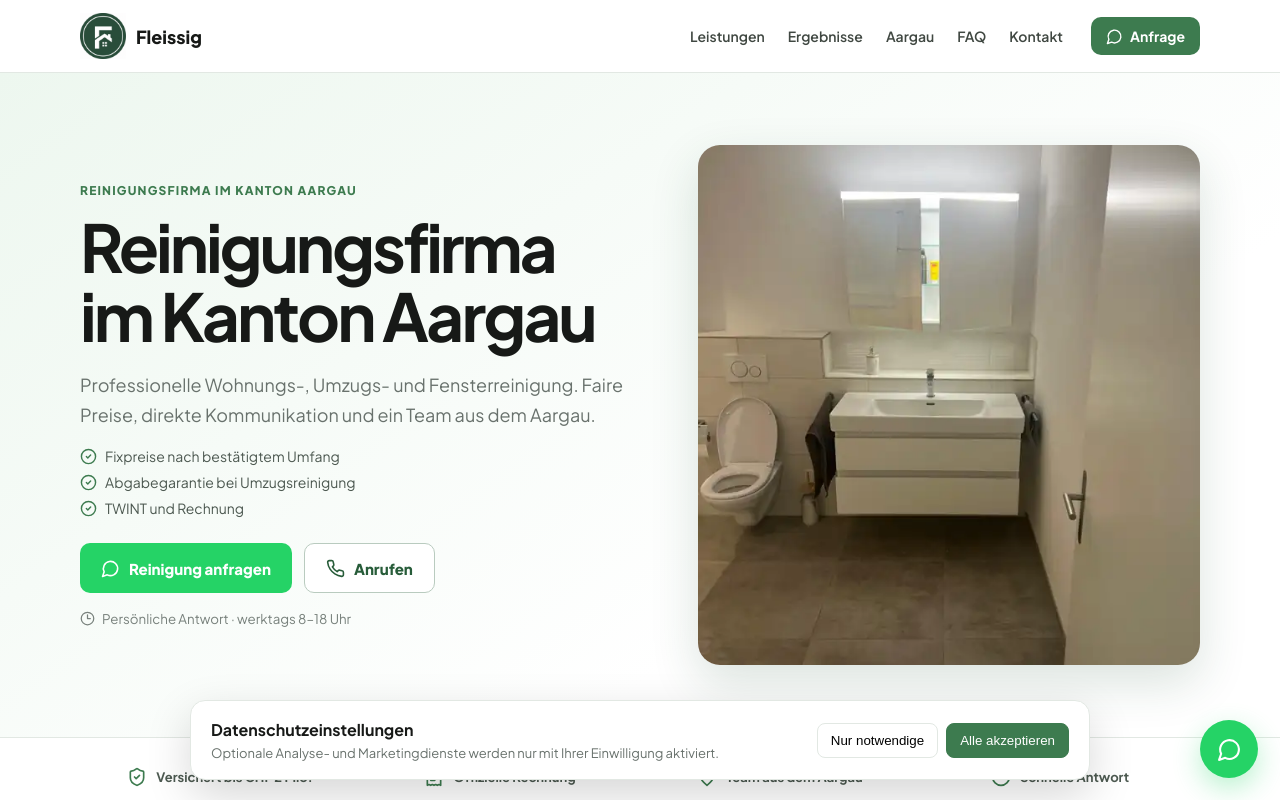
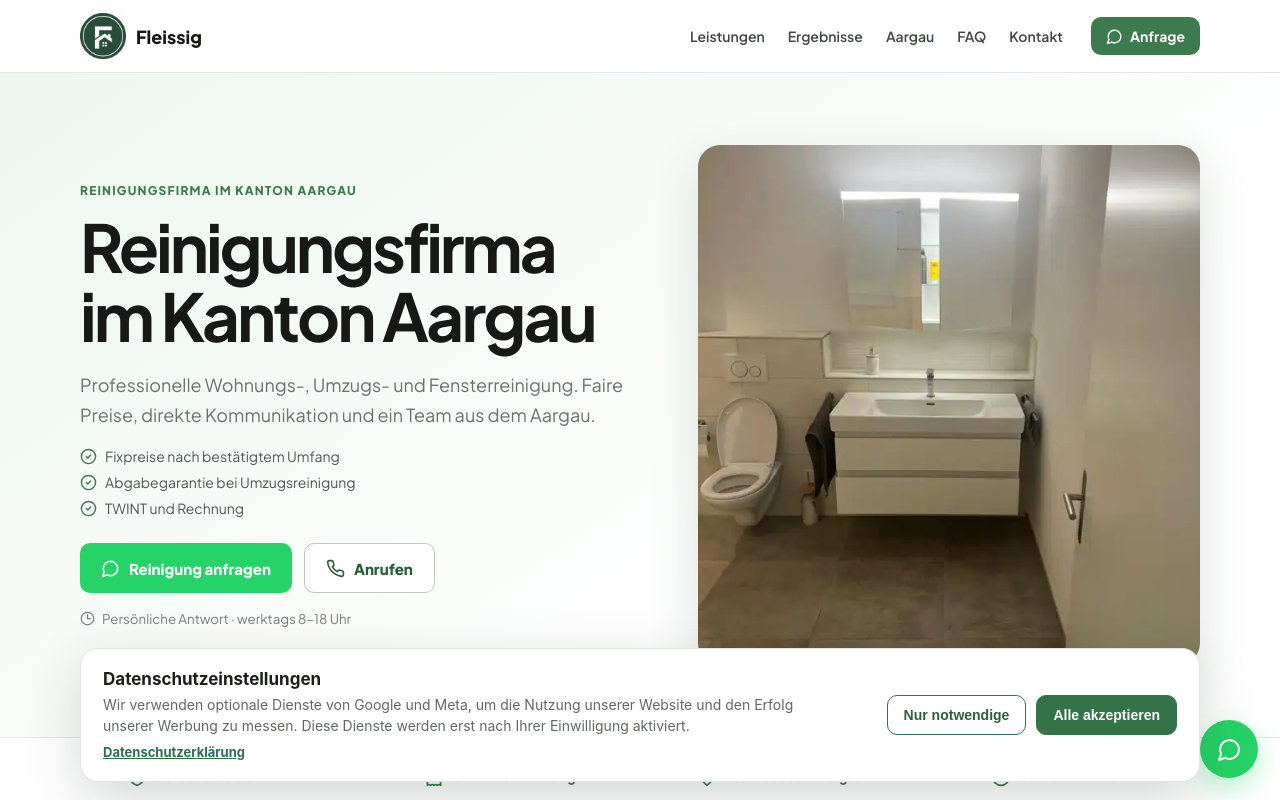
Before and after one commit to lemoor34/fleissig, a React (Vite) app: page / in a window 1280 px wide. Shown: the top 800 px of the page. Built offline with nearby package versions, Linux system fonts and the light colour scheme.

Commit message:
Wire Consent Mode v2 and central privacy controls

```diff
--- a/src/main.jsx
+++ b/src/main.jsx
@@ -1,11 +1,15 @@
 import { StrictMode, Suspense, lazy } from 'react'
 import { createRoot } from 'react-dom/client'
 import { initTracking } from './tracking.js'
+import { initConsentMode } from './privacyConsent.js'
+import SitePrivacyControls from './SitePrivacyControls.jsx'
 
 const AppV4 = lazy(() => import('./AppV4.jsx'))
 const UmzugsreinigungLanding = lazy(() => import('./UmzugsreinigungLanding.jsx'))
 const FensterreinigungLanding = lazy(() => import('./FensterreinigungLanding.jsx'))
 
+// Consent Mode v2 defaults must be established before any Google tag loads.
+initConsentMode()
 initTracking()
 
 const normalizedPath = window.location.pathname.replace(/\/+$/, '') || '/'
@@ -38,5 +42,6 @@ createRoot(document.getElementById('root')).render(
     <Suspense fallback={null}>
       <Page />
     </Suspense>
+    <SitePrivacyControls />
   </StrictMode>,
 )
```
